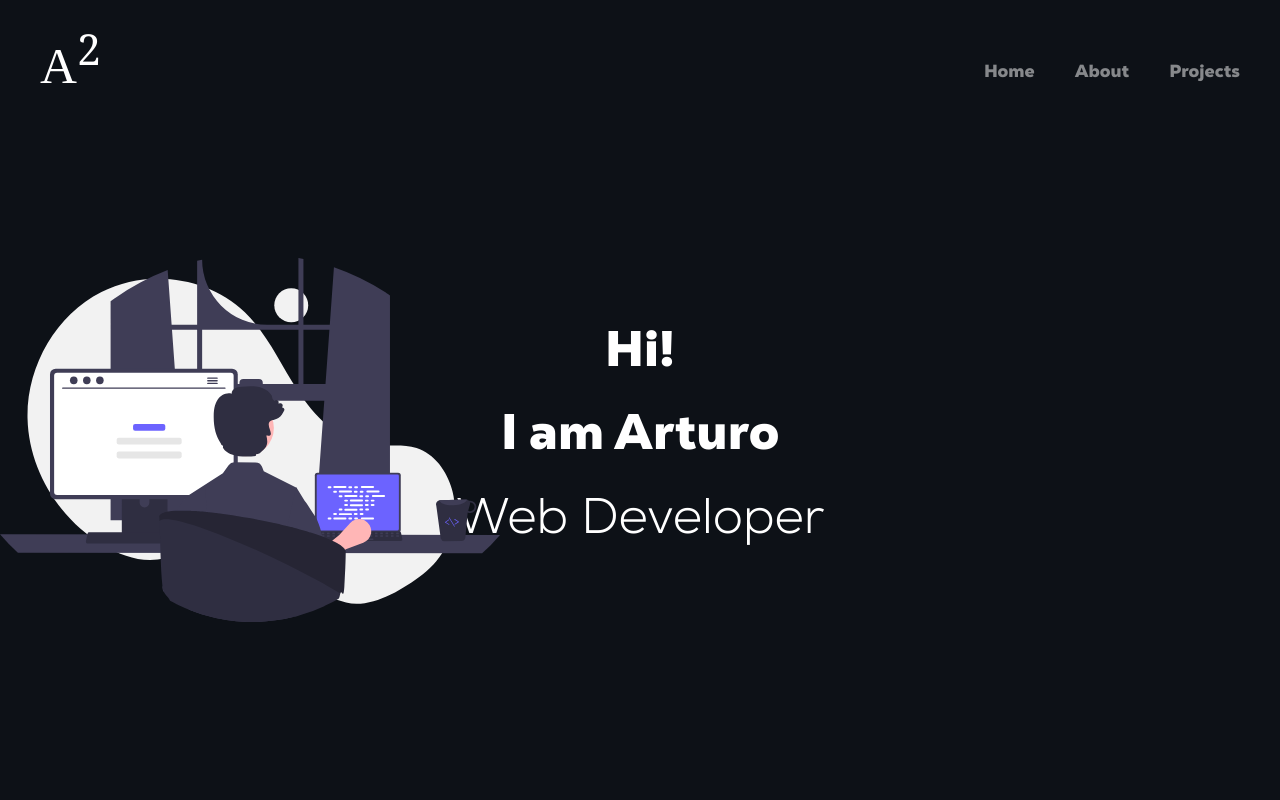
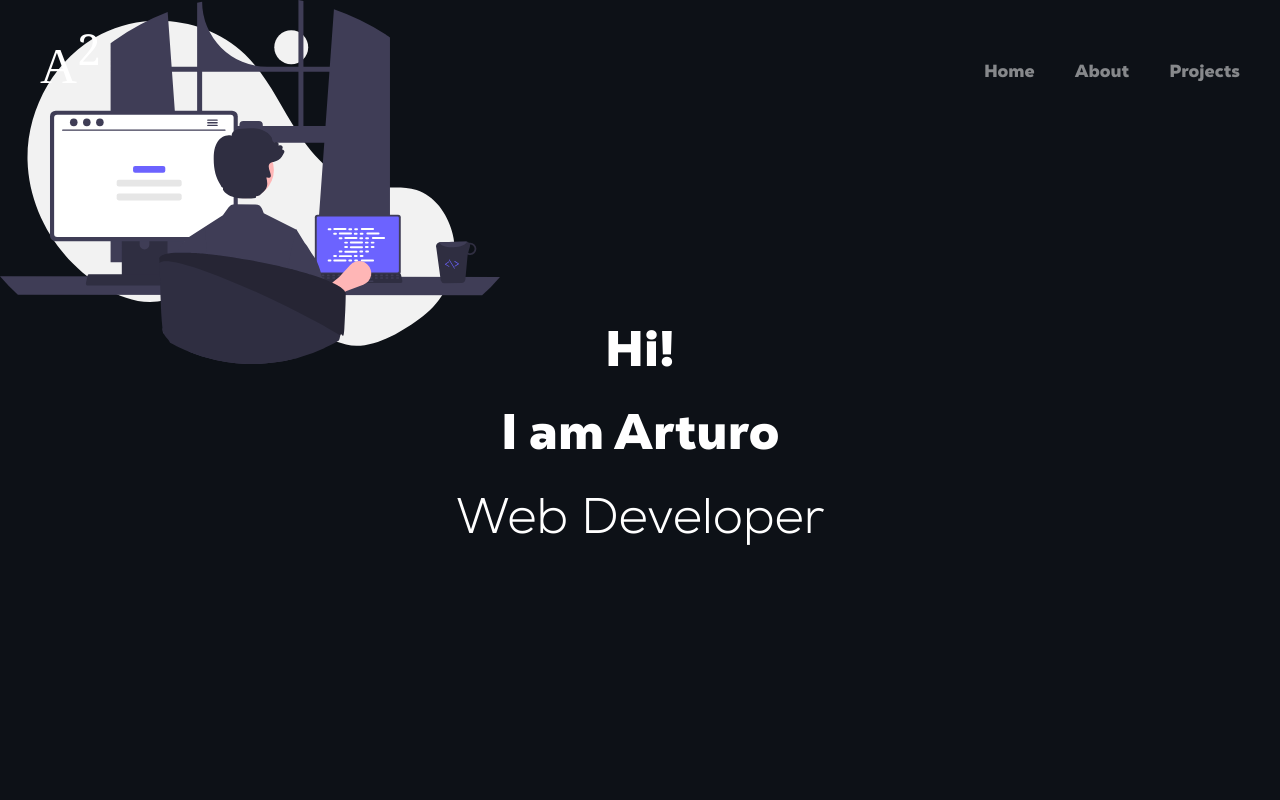
Before and after one commit to Houser97/Portfolio, a React (Create React App) app: page / in a window 1280 px wide. Shown: the top 800 px of the page. Built offline with nearby package versions, Linux system fonts and the light colour scheme.

Commit message:
Move svg logic in Presentation to Home component

```diff
--- a/src/components/Home.js
+++ b/src/components/Home.js
@@ -1,6 +1,7 @@
 import React from 'react'
 import '../styles/Home.css'
 import { Presentation } from './Presentation'
+import svg from '../assets/programming.svg'
 
 function Home() {
   return (
@@ -8,6 +9,7 @@ function Home() {
         <div className='home-subcontainer'>
           <Presentation />
         </div>
+        <img className='svg-home' src={svg}></img>
         {/*
         <div className='border-bottom border'></div>
         <div className='border-top border'></div>
--- a/src/components/Presentation.js
+++ b/src/components/Presentation.js
@@ -1,6 +1,5 @@
 import React, { useEffect, useState } from 'react'
 import '../styles/Presentation.css'
-import svg from '../assets/programming.svg'
 
 export const Presentation = () => {
     const [mounted, setMounted] = useState(false)
@@ -25,7 +24,6 @@ export const Presentation = () => {
         <div className={`app_presentation-div web-developer-card ${mounted ? 'animation-web-developer' : ''}`}>
            Web Developer
         </div>
-        <img className='svg-presentation' src={svg}></img>
     </div>
   )
 }
--- a/src/styles/Home.css
+++ b/src/styles/Home.css
@@ -16,6 +16,13 @@
     padding: 0px 50px;
     padding-top: 80px; /*Valor que controla espacio por arriba de contenedor de presentación*/
     position: relative;
+}
+
+.svg-home{
+    position: absolute;
+    width: 500px;
+    height: auto;
+    left: 0px;
 }
 
 /*
--- a/src/styles/Presentation.css
+++ b/src/styles/Presentation.css
@@ -65,13 +65,6 @@
     opacity: 1;
 }
 
-.svg-presentation{
-    position: absolute;
-    width: 500px;
-    height: auto;
-    left: 0px;
-}
-
 @media (max-width: 840px) {
     .app_presentation{
         font-size: 60px;
```
